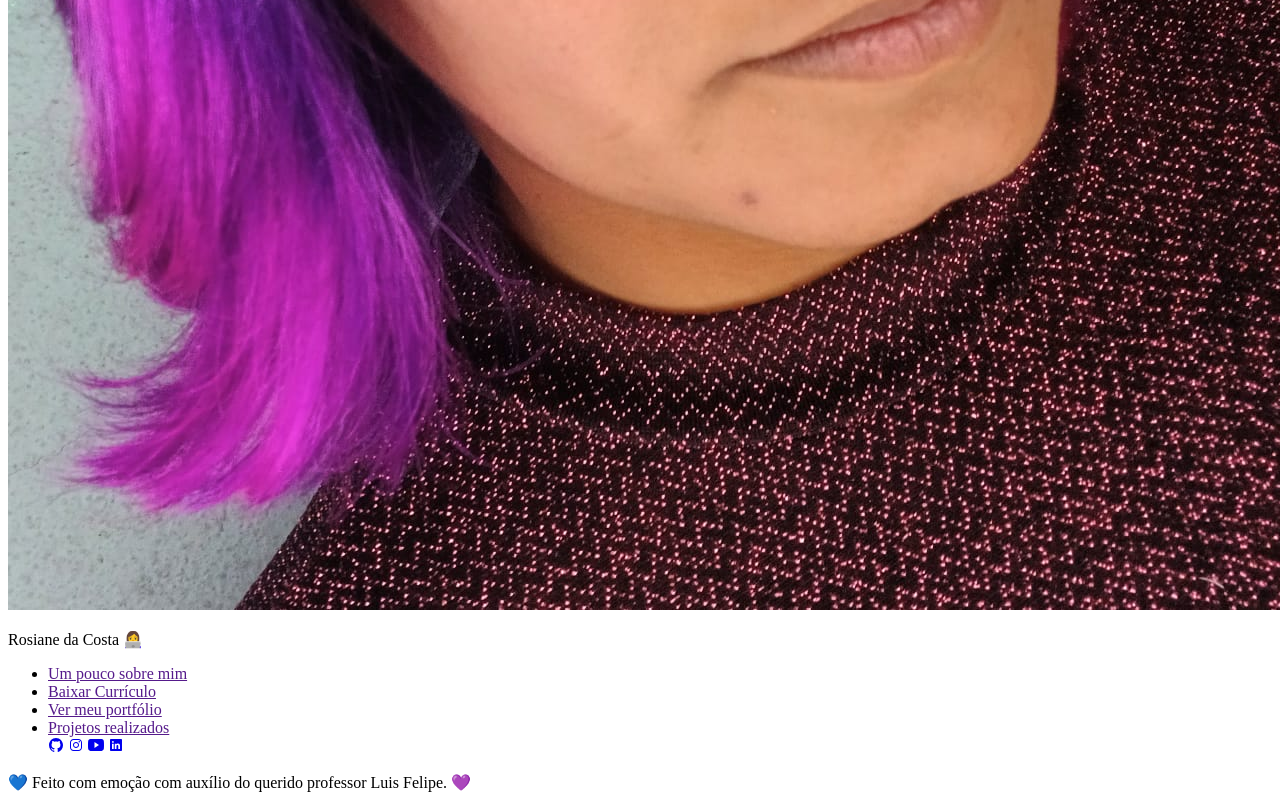
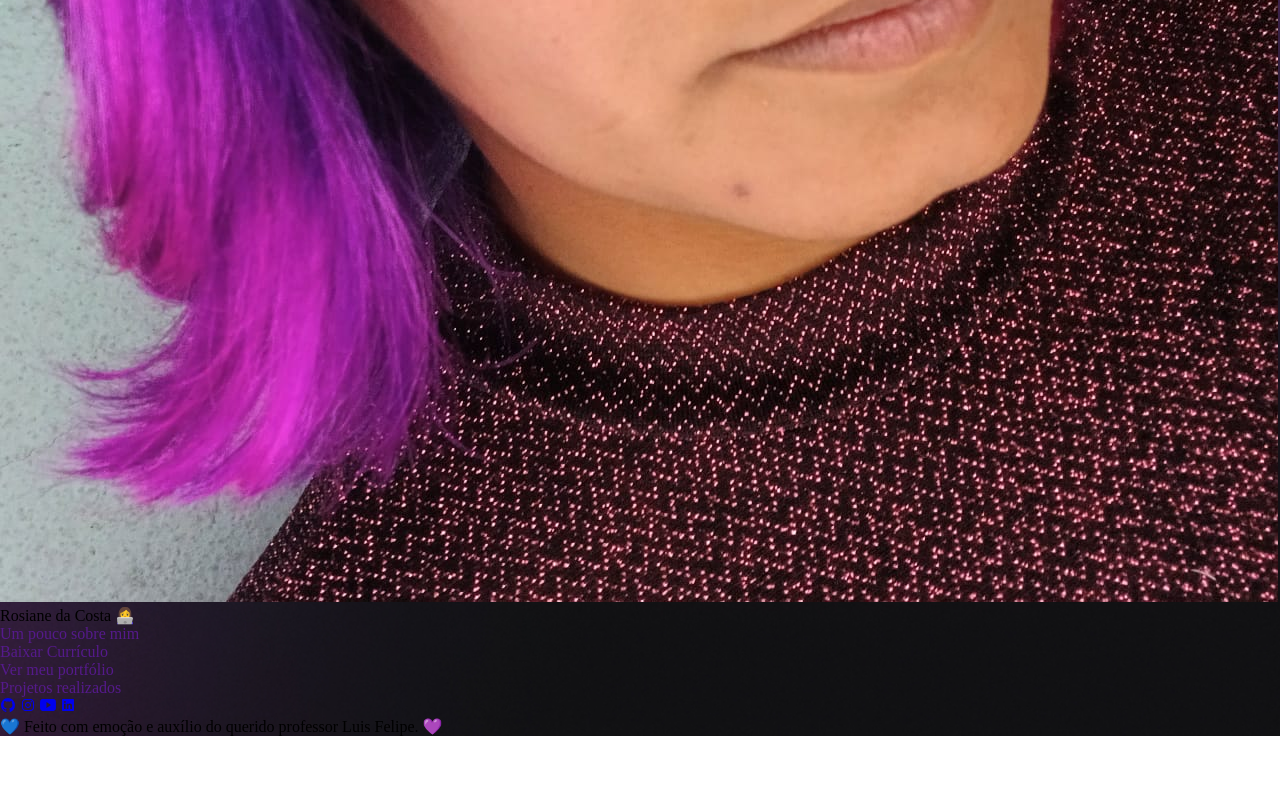
Before and after one commit to Ro77costa/portfolio_etec, a plain HTML site: page index.html in a window 1280 px wide. Shown: the part 752-1552 px from the top of the page. After the commit the page ends 1488 px from the top, so only its background shows below. Drawn offline with nearby package versions, Linux system fonts and the light colour scheme.

Commit message:
portfólio atual

```diff
--- a/css/style.css
+++ b/css/style.css
@@ -0,0 +1,14 @@
+*{
+    margin: 0;
+    padding: 0;
+    box-sizing: border-box;
+}
+
+a {
+    text-decoration: none;
+}
+
+body {
+    background: url("../img/bg-desktop.jpg") no-repeat top center/cover;
+
+}
--- a/index.html
+++ b/index.html
@@ -9,7 +9,7 @@
 <body>
     <div>
 
-        <div>
+        <div class="img">
             <img src="img/photorosi.jpeg" alt="Foto do rosto de uma mulher com o cabelo colorido">
             <p>Rosiane da Costa 👩‍💻</p>
         </div>
@@ -29,7 +29,7 @@
         </ul>
     </div>
 
-    <footer>💙 Feito com emoção com auxílio do querido professor Luis Felipe. 💜</footer>
+    <footer>💙 Feito com emoção e auxílio do querido professor Luis Felipe. 💜</footer>
 
     <script src="https://unpkg.com/ionicons@4.5.10-0/dist/ionicons.js"></script>
 
```
Also changed, not shown: img/bg-desktop-light.jpg (added), img/bg-desktop.jpg (added), img/bg-mobile-light.jpg (added), img/bg-mobile.jpg (added).
